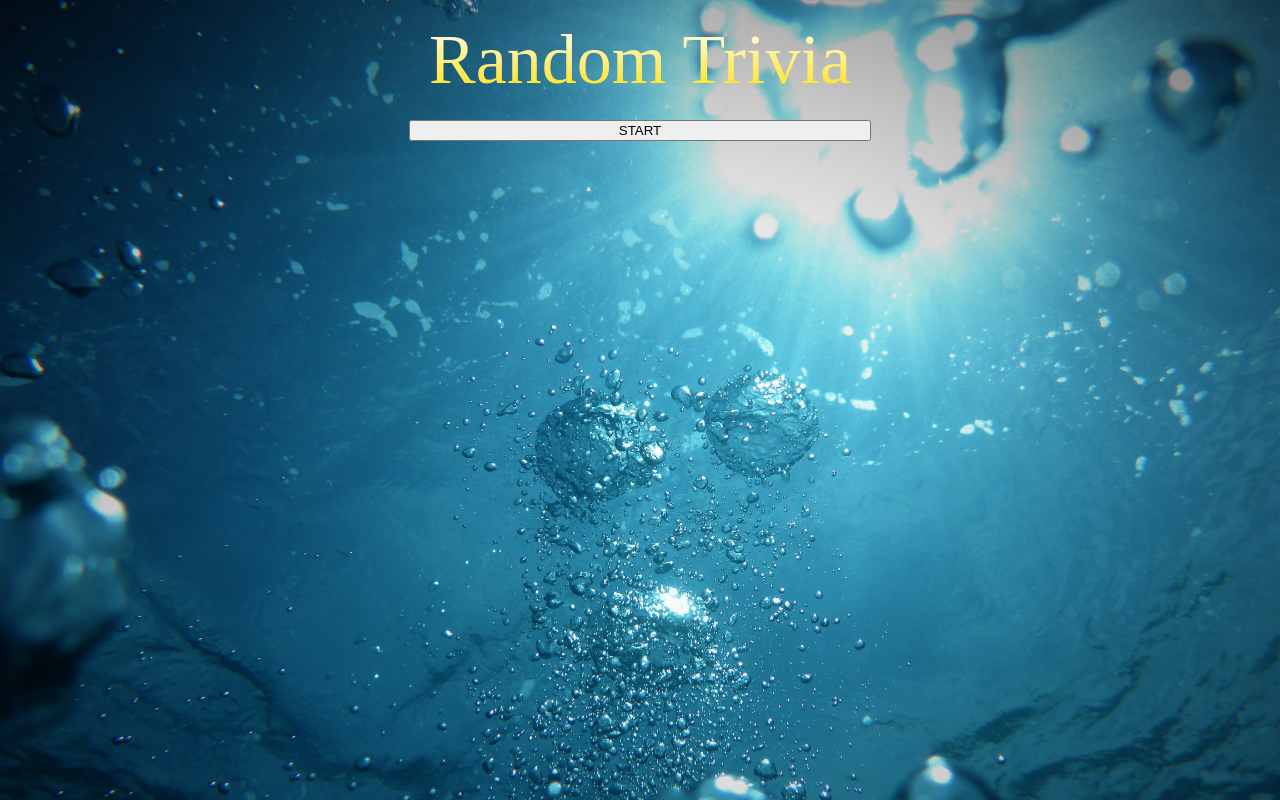
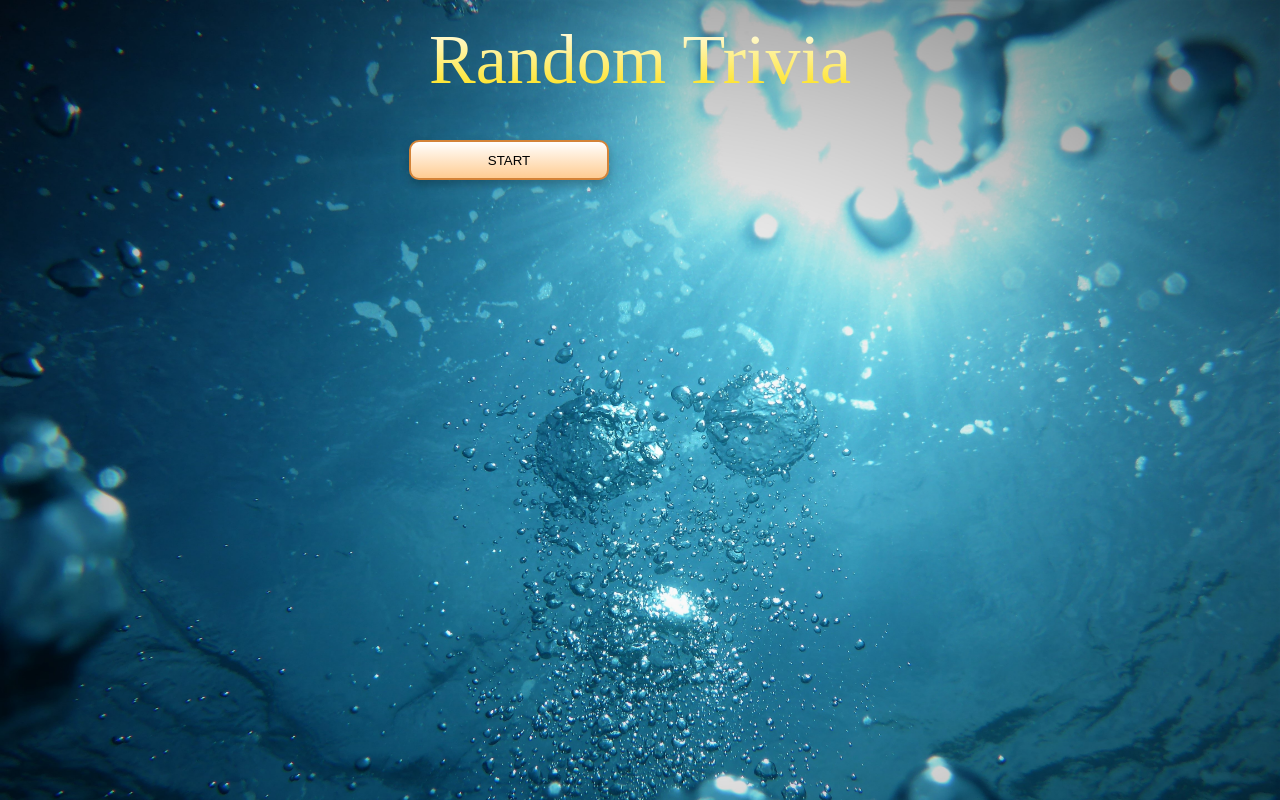
Before and after one commit to SamRadecki003/QuizApp, a React (Create React App) app: page / in a window 1280 px wide. Built offline with nearby package versions, Linux system fonts and the light colour scheme; a web font is replaced by a local one.

Commit message:
start & next button styled

```diff
--- a/src/App.styles.ts
+++ b/src/App.styles.ts
@@ -32,10 +32,9 @@
   }
 
   .score {
-    color: #fff;
+    color: #FEDE00;
     font-size: 2rem;
     margin: 0;
-    background-color: black;
     text-align: center ;
   }
   h1{
@@ -54,4 +53,18 @@
     margin: 20px;
 
   }
+  .start, .next {
+    cursor: pointer;
+    background: linear-gradient(180deg, #fff, #ffcc91);
+    border: 2px solid #d38338;
+    box-shadow: 0px 5px 10px rgba(0,0,0,0.25);
+    border-radius: 10px;
+    height: 40px;
+    margin: 20px 0;
+    padding: 0 40px;
+  }
+
+  .start {
+    max-width: 200px;
+  }
 `;
```
